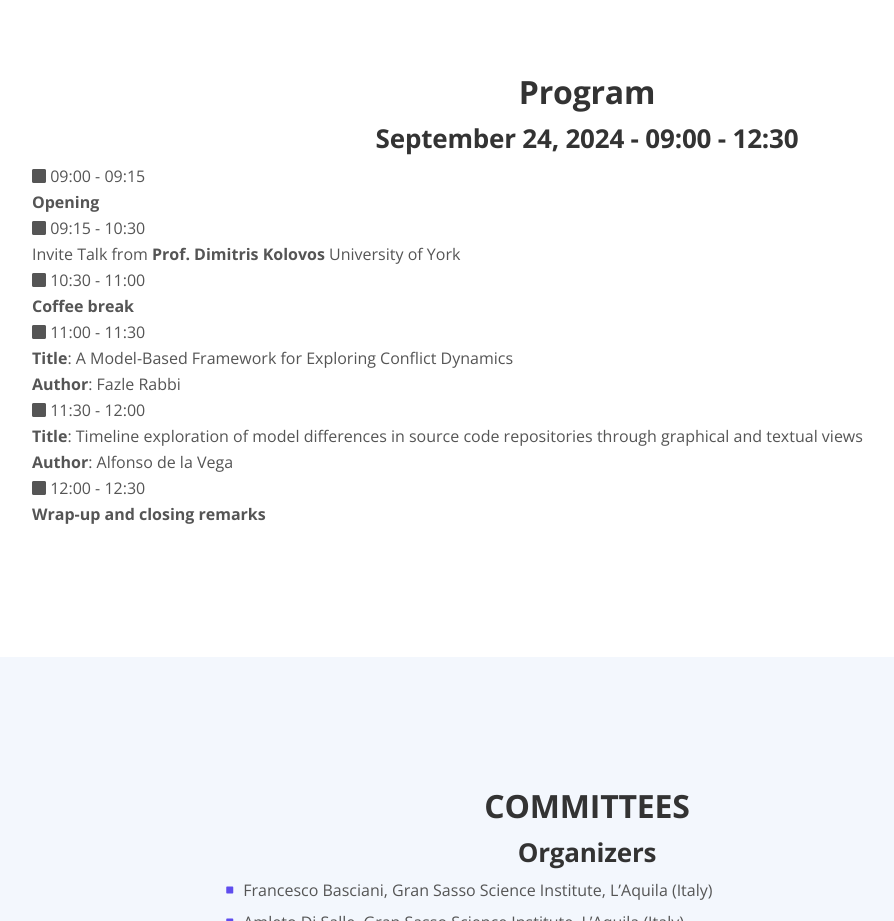
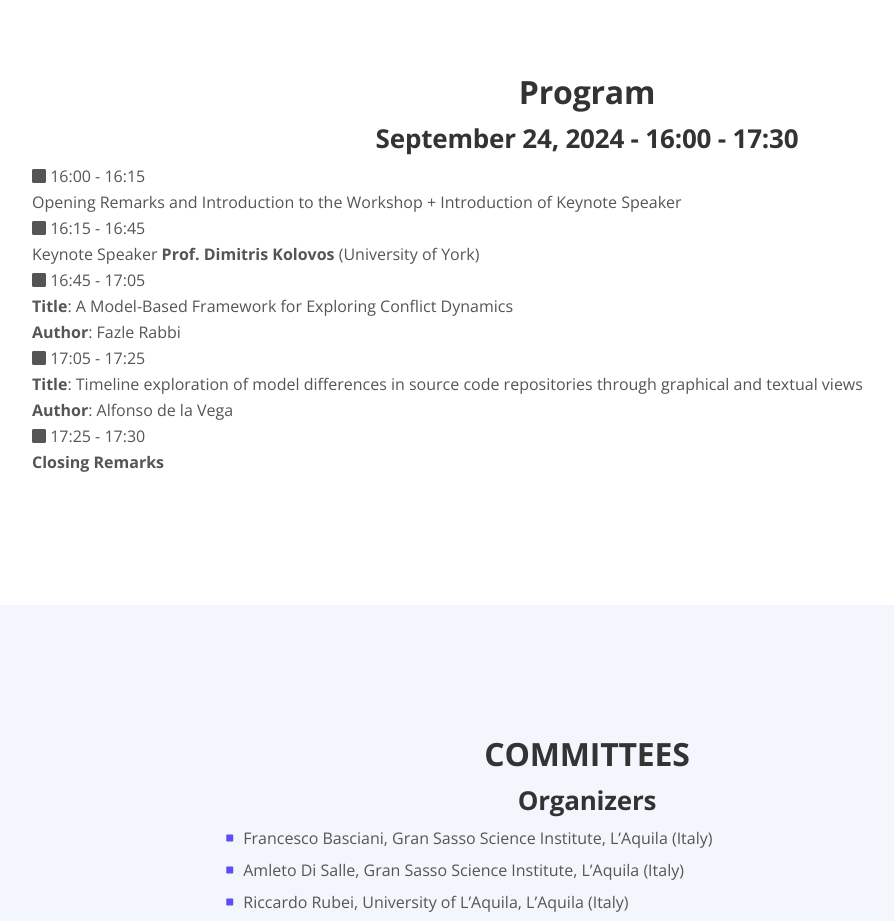
Before and after one commit to fpvm/fpvm.github.io, a plain HTML site: page index.html in a window 1280 px wide. Shown: the part 3620-4541 px from the top of the page, without its empty margins (53-947 px from the left). Drawn offline with nearby package versions, Linux system fonts and the light colour scheme.

Commit message:
update the program

```diff
--- a/index.html
+++ b/index.html
@@ -308,13 +308,12 @@
             <div class="row">
                 <div class="col-lg-12">
                     <h2 class="h2-heading">Program</h2>
-                    <h3 class="h2-heading">September 24, 2024 - 09:00 - 12:30</h3>
-                    <div class="media-body"><i class="fas fa-square"></i> 09:00 - 09:15</div> <div class="media-body"><b>Opening</b></div>
-                    <div class="media-body"><i class="fas fa-square"></i> 09:15 - 10:30</div> <div class="media-body">Invite Talk from <b>Prof. Dimitris Kolovos</b> University of York</div>
-                    <div class="media-body"><i class="fas fa-square"></i> 10:30 - 11:00</div> <div class="media-body"><b>Coffee break</b></div>
-                    <div class="media-body"><i class="fas fa-square"></i> 11:00 - 11:30</div> <div class="media-body"><b>Title</b>: A Model-Based Framework for Exploring Conflict Dynamics</div> <div class="media-body"><b>Author</b>: Fazle Rabbi</div>
-                    <div class="media-body"><i class="fas fa-square"></i> 11:30 - 12:00</div> <div class="media-body"><b>Title</b>: Timeline exploration of model differences in source code repositories through graphical and textual views</div> <div class="media-body"><b>Author</b>: Alfonso de la Vega</div>
-                    <div class="media-body"><i class="fas fa-square"></i> 12:00 - 12:30</div> <div class="media-body"><b>Wrap-up and closing remarks</b></div>
+                    <h3 class="h2-heading">September 24, 2024 - 16:00 - 17:30</h3>
+                    <div class="media-body"><i class="fas fa-square"></i> 16:00 - 16:15</div> <div class="media-body">Opening Remarks and Introduction to the Workshop + Introduction of Keynote Speaker</div>
+                    <div class="media-body"><i class="fas fa-square"></i> 16:15 - 16:45</div> <div class="media-body">Keynote Speaker <b>Prof. Dimitris Kolovos</b> (University of York)</div>
+                    <div class="media-body"><i class="fas fa-square"></i> 16:45 - 17:05</div> <div class="media-body"><b>Title</b>: A Model-Based Framework for Exploring Conflict Dynamics</div> <div class="media-body"><b>Author</b>: Fazle Rabbi</div>
+                    <div class="media-body"><i class="fas fa-square"></i> 17:05 - 17:25</div> <div class="media-body"><b>Title</b>: Timeline exploration of model differences in source code repositories through graphical and textual views</div> <div class="media-body"><b>Author</b>: Alfonso de la Vega</div>
+                    <div class="media-body"><i class="fas fa-square"></i> 17:25 - 17:30</div> <div class="media-body"><b>Closing Remarks</b></div>
                 </div> <!-- end of col -->
             </div> <!-- end of row -->
         </div> <!-- end of container -->
```
